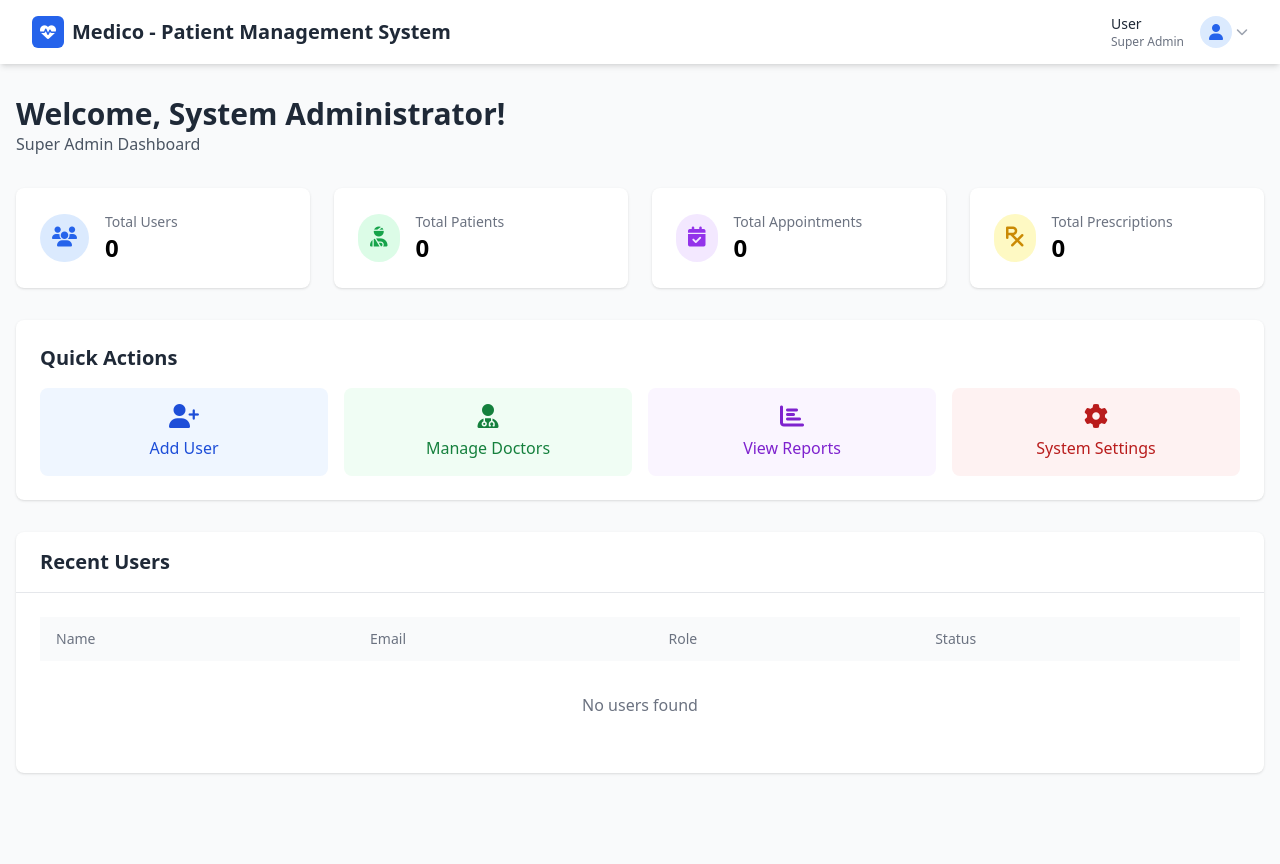
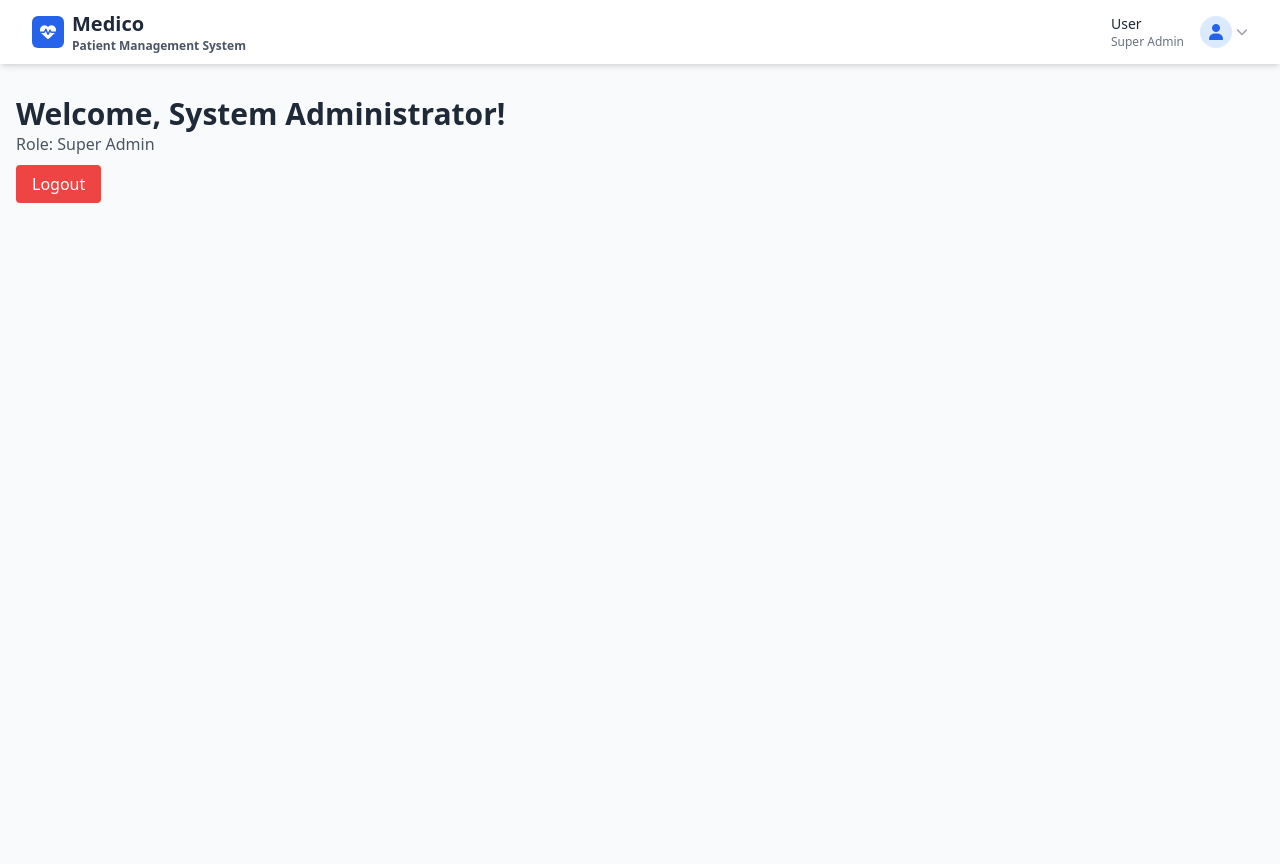
Before and after one commit to SacSLAF/medico, a PHP site: page /medico/dashboard in a window 1280 px wide. Run offline with PHP 8.4, Linux system fonts and the light colour scheme; the visitor is signed in with stand-in values (Sample User, id 1); data that the repository does not hold is empty; some libraries are stand-ins or nearby versions.

Commit message:
mobile issue name

```diff
--- a/views/partials/navbar.php
+++ b/views/partials/navbar.php
@@ -15,7 +15,11 @@ $currentRole = isset($_SESSION['role_name']) ? $_SESSION['role_name'] : 'User';
                         <div class="h-8 w-8 bg-blue-600 rounded-md flex items-center justify-center">
                             <i class="fas fa-heartbeat text-white"></i>
                         </div>
-                        <span class="ml-2 text-xl font-bold text-gray-800"><?php echo APP_NAME; ?></span>
+                        <!-- <span class="ml-2 text-xl font-bold text-gray-800"><?php echo APP_NAME; ?></span> -->
+                        <span class="ml-2 font-bold text-gray-800">
+                            <span class="text-xl block leading-tight">Medico</span>
+                            <span class="text-xs md:text-sm block leading-tight text-gray-600">Patient Management System</span>
+                        </span>
                     </a>
                 </div>
 
```
